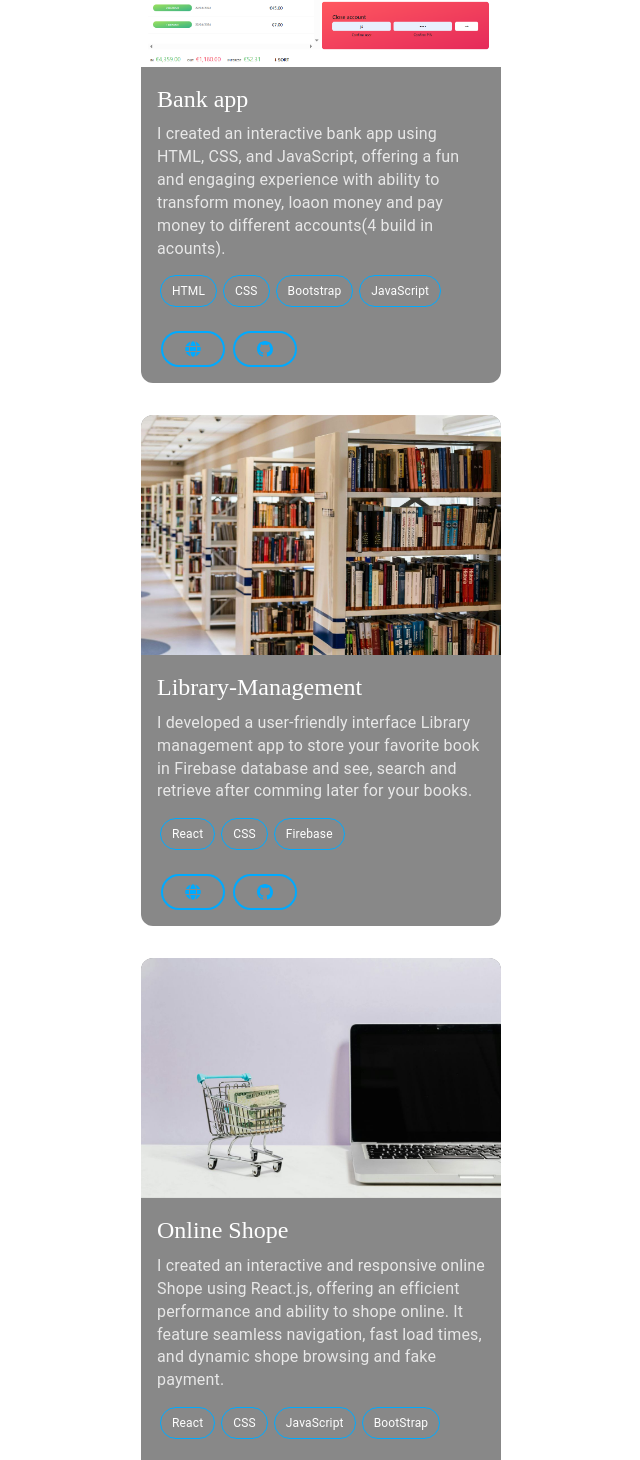
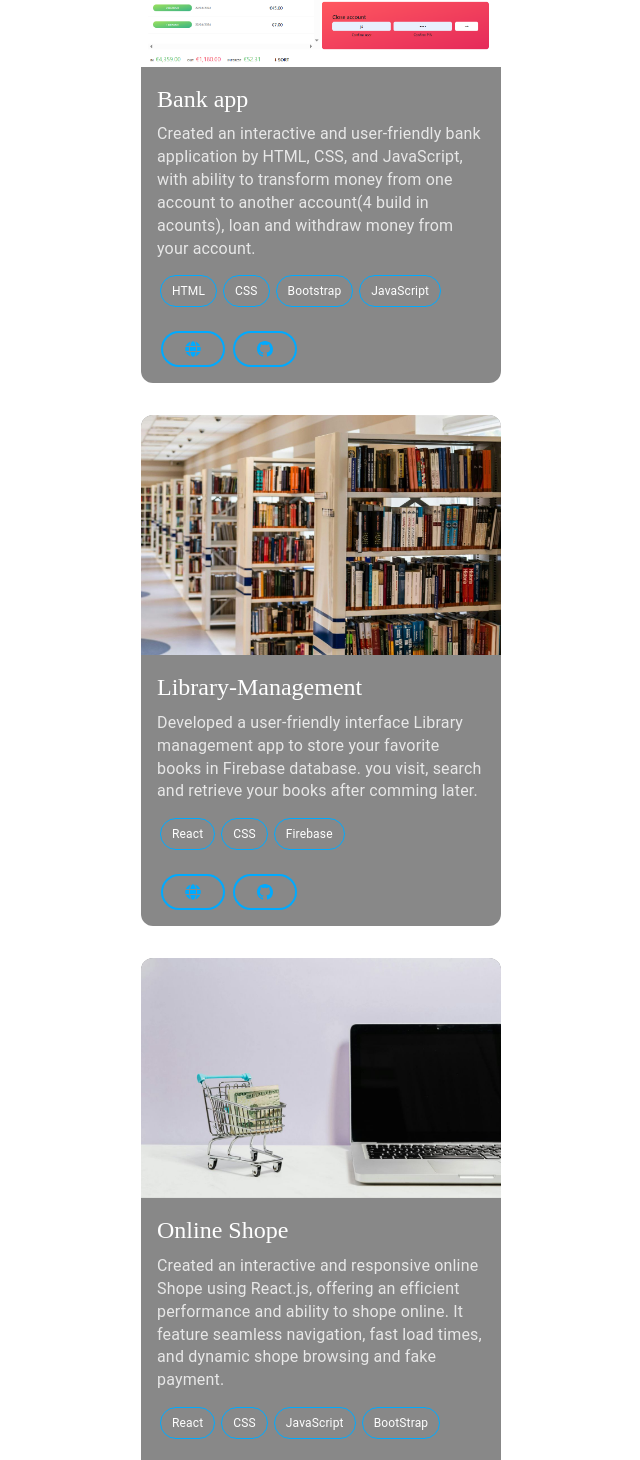
Before and after one commit to MOwaisAzizi/Azizi-Portfolio, a React (Vite) app: page / in a window 1280 px wide. Shown: the part 1610-3070 px from the top of the page, without its empty margins (319-959 px from the left). Built offline with nearby package versions, Linux system fonts and the light colour scheme.

Commit message:
refectoring

```diff
--- a/src/Componets/ProjectCard/ProjectCard.jsx
+++ b/src/Componets/ProjectCard/ProjectCard.jsx
@@ -1,6 +1,5 @@
 
 
-import * as React from "react";
 import Card from "@mui/material/Card";
 import CardContent from "@mui/material/CardContent";
 import CardMedia from "@mui/material/CardMedia";
@@ -50,7 +49,7 @@ function ProjectCard({ project }) {
             transition: "transform 0.5s ease-out, box-shadow 0.5s ease-out",
             paddingBottom:'8px',
             "&:hover": {
-              transform: "scale(1.05)",
+              transform: "scale(1.025)",
               boxShadow: "0 8px 30px rgba(255, 255, 255, 0.3)",
             },
           }}
@@ -109,7 +108,7 @@ function ProjectCard({ project }) {
           <CardActions style={{ marginLeft: "12px" }}>
             <Button
               size="small"
-              href={project.dlink}
+              href={project.dLink}
               target="_blank"
               sx={{
                 color: "#00aaff",
@@ -132,7 +131,7 @@ function ProjectCard({ project }) {
 
             <Button
               size="small"
-              href={project.clink}
+              href={project.gLink}
               target="_blank"
               sx={{
                 color: "#00aaff",
--- a/src/Data/project.js
+++ b/src/Data/project.js
@@ -1,64 +1,61 @@
 import weather from '../assets/weather.jpg'
-import shop from '../assets/sh.jpg'
+import shop from '../assets/shop.jpg'
 import bank from '../assets/bank.png'
 import mapty from '../assets/Mapty.png'
-import Lib from '../assets/Li.png'
+import Library from '../assets/Library.png'
 import pizza from '../assets/pizza.png'
 
 const projectArray=[
     {
         image:weather,
         title:'Weather App',
-        description:'I developed a responsive weather app using React.js, providing real-time weather updates for all cities in the world with an intuitive and user-friendly interface.',
+        description:'Developed a responsive weather app using React.js, providing real-time weather updates for all cities in the world with an intuitive and user-friendly interface.',
         techstack:["React","CSS"],
-        dlink:"https://weather-app-delta-ebon.vercel.app/",
-        clink:"https://github.com/MOwaisAzizi/Weather-App"
+        dLink:"https://weather-app-delta-ebon.vercel.app/",
+        gLink:"https://github.com/MOwaisAzizi/Weather-App"
     },
-
     {
         image:bank,
         title:'Bank app',
-        description:'I created an interactive bank app using HTML, CSS, and JavaScript, offering a fun and engaging experience with ability to transform money, loaon money and pay money to different accounts(4 build in acounts).',
+        description:'Created an interactive and user-friendly bank application by HTML, CSS, and JavaScript, with ability to transform money from one account to another account(4 build in acounts), loan and withdraw money from your account.',
         techstack:["HTML","CSS","Bootstrap","JavaScript"],
-        dlink:"http://mowaisazizi.github.io/BankApplication/",
-        clink:"https://github.com/MOwaisAzizi/BankApplication"
+        dLink:"http://mowaisazizi.github.io/BankApplication/",
+        gLink:"https://github.com/MOwaisAzizi/BankApplication"
     },
-
-
     {
-        image:Lib,
+        image:Library,
         title:'Library-Management',
-        description:'I developed a user-friendly interface Library management app to store your favorite book in Firebase database and see, search and retrieve after comming later for your books.',
+        description:'Developed a user-friendly interface Library management app to store your favorite books in Firebase database. you visit, search and retrieve your books after comming later.',
         techstack:["React","CSS","Firebase"],
-        dlink:"http://library-isos.vercel.app",
-        clink:"https://github.com/MOwaisAzizi/library"
+        dLink:"http://library-isos.vercel.app",
+        gLink:"https://github.com/MOwaisAzizi/library"
     },
 
 
     {
         image:shop,
         title:'Online Shope',
-        description:'I created an interactive and responsive online Shope using React.js, offering an efficient performance and ability to shope online. It feature seamless navigation, fast load times, and dynamic shope browsing and fake payment.',
+        description:'Created an interactive and responsive online Shope using React.js, offering an efficient performance and ability to shope online. It feature seamless navigation, fast load times, and dynamic shope browsing and fake payment.',
         techstack:["React","CSS",'JavaScript','BootStrap'],
-        dlink:"http://online-market-phi.vercel.app",
-        clink:"https://github.com/MOwaisAzizi/Online-Market"
+        dLink:"http://online-market-phi.vercel.app",
+        gLink:"https://github.com/MOwaisAzizi/Online-Market"
     },
     {
         image:mapty,
         title:'Mapty',
-        description:'I developed a mapty website using JavaScrp, featuring a dynamic, user-friendly interface for showing different locations in the world and abilty to store your activity in locations and see it after comming later.',
+        description:'Developed a mapty website using JavaScrp, featuring a dynamic and user-friendly interface for showing different locations in the world and abilty to store your activity in locations and see it after comming later.',
         techstack:["HTML","CSS","JavaScript(OOP)"],
-        dlink:"https://mapty-gules.vercel.app",
-        clink:"https://github.com/MOwaisAzizi/Mapty-ToDoList"
+        dLink:"https://mapty-gules.vercel.app",
+        gLink:"https://github.com/MOwaisAzizi/Mapty-ToDoList"
 
     },
     {
         image:pizza,
         title:'Pizza-Shop',
-        description:'I developed a user-friendly interface Pizza online shope in order to buy your favorite piza, put it in your basket as much as you want and order it if you want.',
+        description:'Developed a user-friendly interface Pizza online shope, in order to buy your favorite piza, put it in your basket as much as you want and order it if you want.',
         techstack:["React","CSS","tailwind"],
-        dlink:"https://fast-react-pizza-v2.vercel.app/",
-        clink:"https://github.com/MOwaisAzizi/fast-react-pizza-v2"
+        dLink:"https://fast-react-pizza-v2.vercel.app/",
+        gLink:"https://github.com/MOwaisAzizi/fast-react-pizza-v2"
     }
 ]
 
```
Also changed, not shown: src/assets/library.png (renamed from src/assets/Li.png), src/assets/shop.jpg (renamed from src/assets/sh.jpg).
